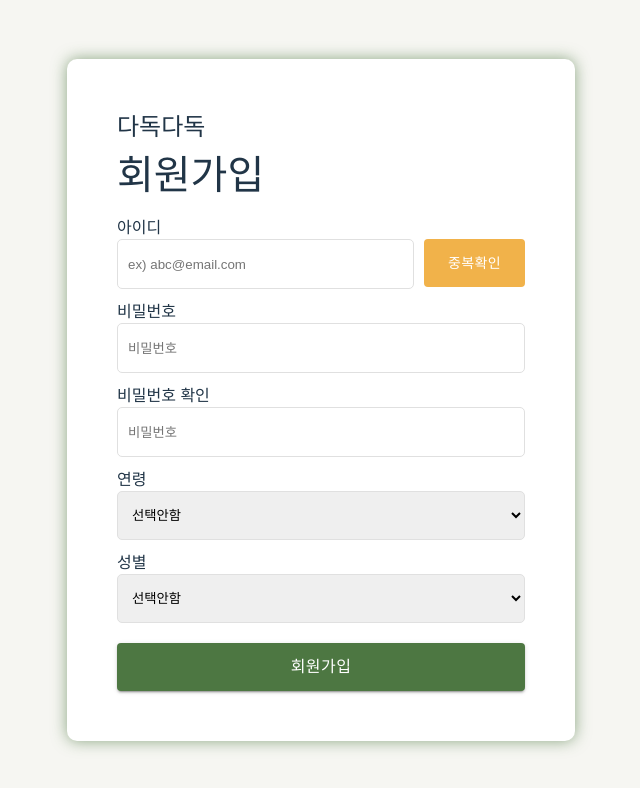
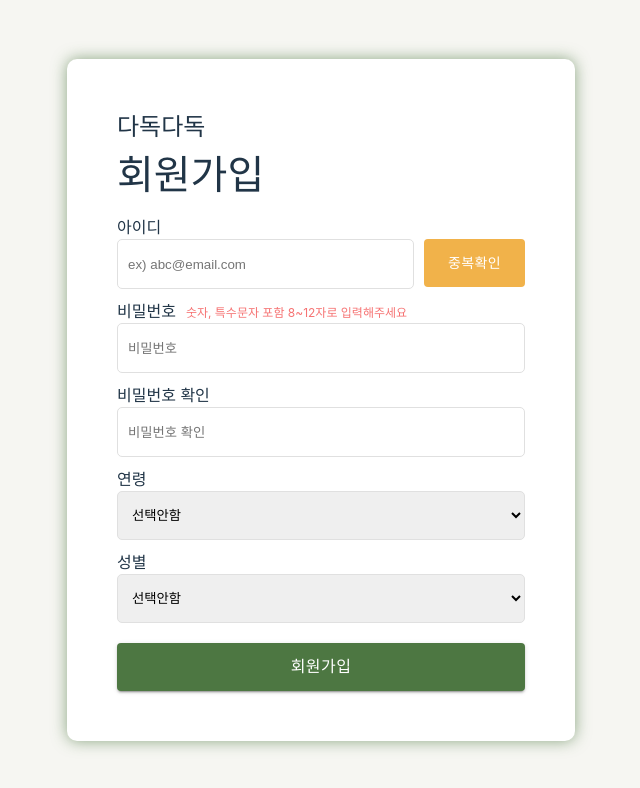
Before and after one commit to 96pages/DadokDadok-FE, a React (Vite) app: page /register in a window 1280 px wide. Shown: the top 788 px of the page, without its empty margins (319-959 px from the left). Built offline with nearby package versions, Linux system fonts and the light colour scheme.

Commit message:
회원가입 페이지

```diff
--- a/src/pages/RegisterPage.tsx
+++ b/src/pages/RegisterPage.tsx
@@ -26,6 +26,12 @@ const inputstyle = css`
   border-radius: 5px;
   flex: 4;
 `;
+
+const warning = css`
+  font-size: 12px;
+  margin-left: 10px;
+  color: #F67373;
+`
 
 const btn_yellow = css`
   margin-left: 10px;
@@ -69,6 +75,7 @@ const RegisterPage = () => {
         </div>
         <div css={item_wrap}>
           <span>비밀번호</span>
+          <span css={warning}>숫자, 특수문자 포함 8~12자로 입력해주세요</span>
           <div css={input_wrap}>
             <input css={inputstyle} placeholder="비밀번호"></input>
           </div>
@@ -76,7 +83,7 @@ const RegisterPage = () => {
         <div css={item_wrap}>
           <span>비밀번호 확인</span>
           <div css={input_wrap}>
-            <input css={inputstyle} placeholder="비밀번호"></input>
+            <input css={inputstyle} placeholder="비밀번호 확인"></input>
           </div>
         </div>
         <div css={item_wrap}>
```
